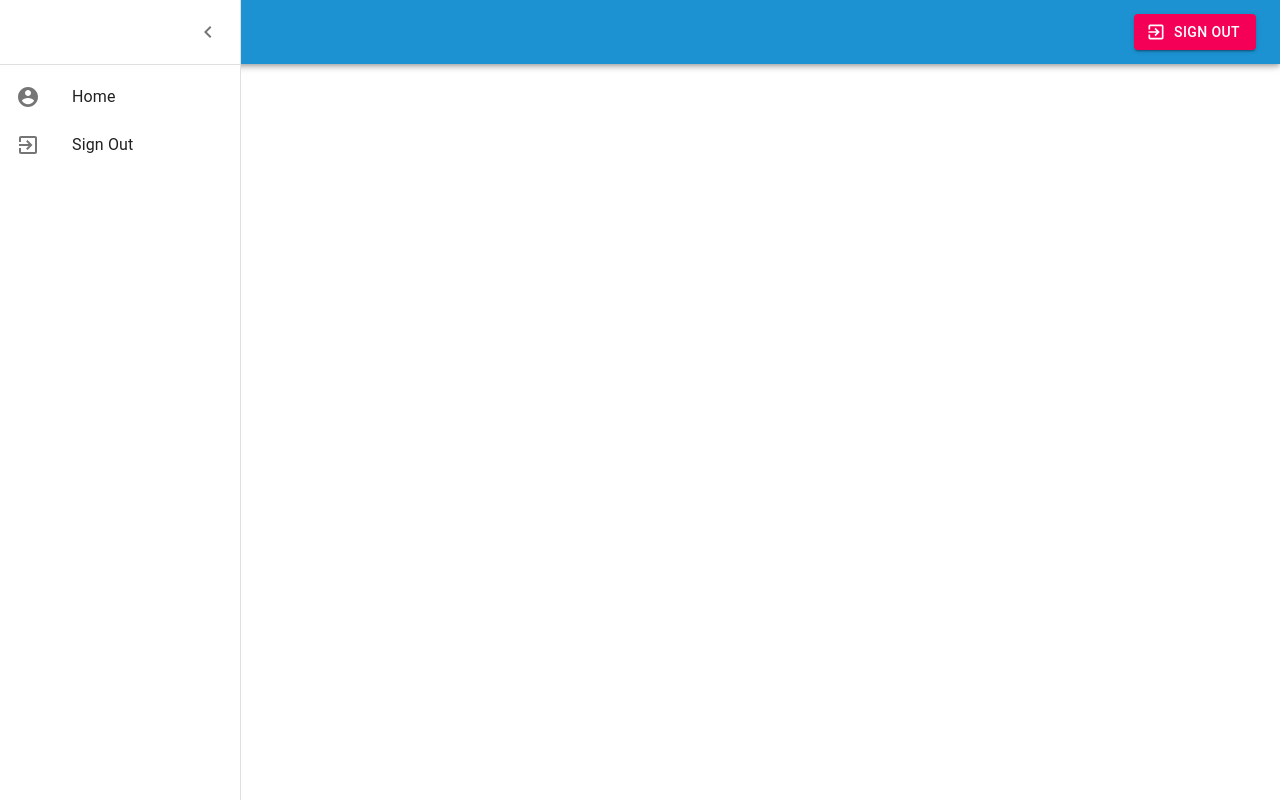
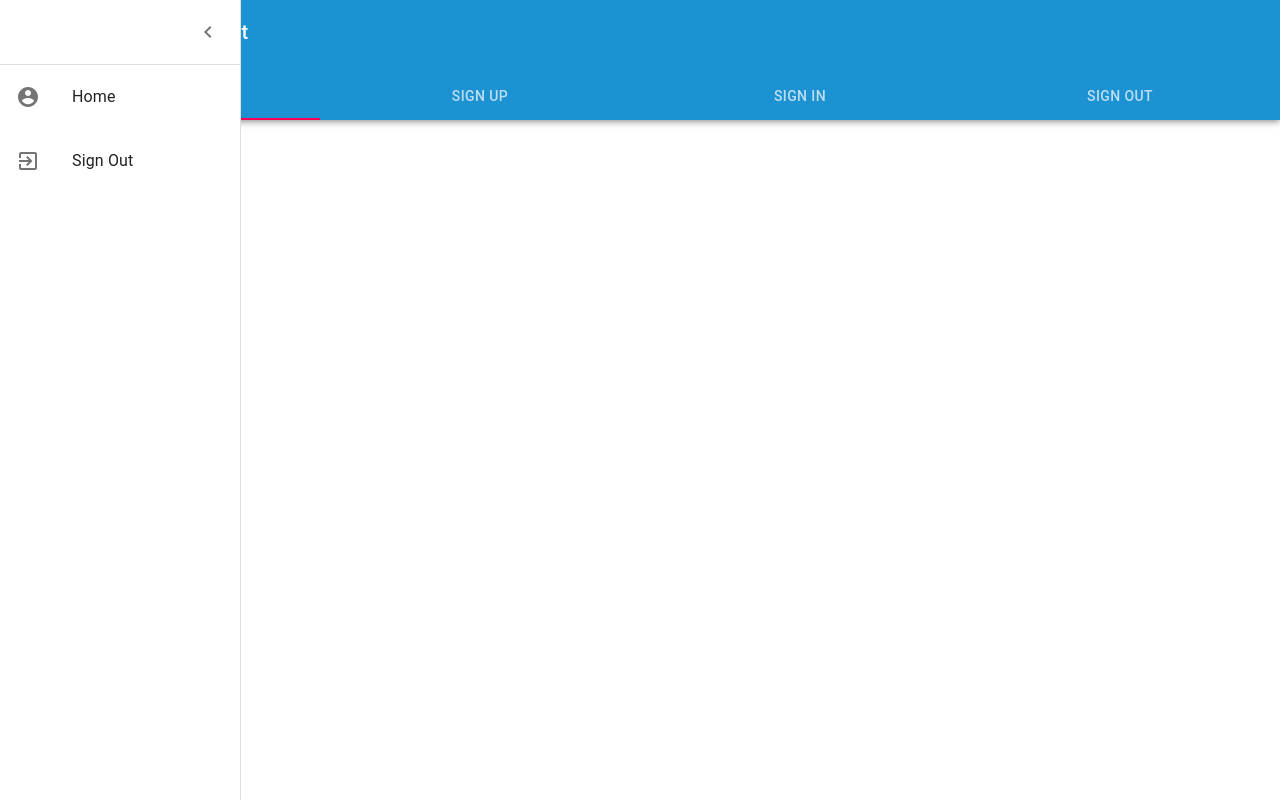
Before and after one commit to ian038/nationalpark_list, a React (Create React App) app in the folder client/: page / in a window 1280 px wide. Both pictures are taken after a click on the button "open drawer". Built offline with nearby package versions, Linux system fonts and the light colour scheme; no server answers.

Commit message:
Made navbar

```diff
--- /dev/null
+++ b/client/src/auth/index.js
@@ -0,0 +1,19 @@
+import { SERVER } from '../config'
+
+export const authenticate = (res, next) => {
+    if(typeof window !== 'undefined') {
+        localStorage.setItem('jwt', JSON.stringify(res))
+        next()
+    }
+}
+
+export const isAuthenticated = () => {
+    if(typeof window === 'undefined') {
+        return false
+    }
+    if(localStorage.getItem('jwt')) {
+        return JSON.parse(localStorage.getItem('jwt'))
+    } else {
+        return false
+    }
+}
--- /dev/null
+++ b/client/src/components/Home.js
@@ -0,0 +1,11 @@
+import React from 'react'
+import Dashboard from './Nav/Dashboard'
+
+export default function Home() {
+    return (
+         <div>
+            <Dashboard />
+            <h1>Home</h1>
+         </div>
+    )
+}
--- a/client/src/components/Dashboard.js
+++ b/client/src/components/Nav/Dashboard.js
@@ -1,38 +1,41 @@
 import React, { useState } from 'react';
+import { withRouter } from 'react-router-dom';
+import { isAuthenticated } from '../../auth'
+
 import clsx from 'clsx';
-import { makeStyles, useTheme } from '@material-ui/core/styles';
-import Drawer from '@material-ui/core/Drawer';
-import AppBar from '@material-ui/core/AppBar';
-import Toolbar from '@material-ui/core/Toolbar';
-import List from '@material-ui/core/List';
-import Typography from '@material-ui/core/Typography';
-import Divider from '@material-ui/core/Divider';
-import IconButton from '@material-ui/core/IconButton';
+import {
+  Tabs,
+  Tab,
+  Drawer,
+  AppBar,
+  Toolbar,
+  List,
+  Typography,
+  Divider,
+  IconButton,
+  ListItemText,
+  ListItemIcon,
+  ListItem,
+  makeStyles,
+  useTheme
+} from '@material-ui/core'
 import MenuIcon from '@material-ui/icons/Menu';
 import ChevronLeftIcon from '@material-ui/icons/ChevronLeft';
 import ChevronRightIcon from '@material-ui/icons/ChevronRight';
-import ListItem from '@material-ui/core/ListItem';
-import ListItemIcon from '@material-ui/core/ListItemIcon';
-import ListItemText from '@material-ui/core/ListItemText';
 import AccountCircleIcon from '@material-ui/icons/AccountCircle';
 import ExitToAppIcon from '@material-ui/icons/ExitToApp';
-import Button from '@material-ui/core/Button';
 
-const drawerWidth = 240;
 
 const useStyles = makeStyles((theme) => ({
-  root: {
-    flexGrow: 1
-  },
   menuButton: {
     marginRight: theme.spacing(2),
   },
   drawer: {
-    width: drawerWidth,
+    width: 240,
     flexShrink: 0,
   },
   drawerPaper: {
-    width: drawerWidth,
+    width: 240,
   },
   drawerHeader: {
     display: 'flex',
@@ -42,24 +45,34 @@ const useStyles = makeStyles((theme) => ({
     ...theme.mixins.toolbar,
     justifyContent: 'flex-end',
   },
+  toolbar: {
+    alignItems: 'flex-start',
+    paddingTop: theme.spacing(1),
+  },
   title: {
     flexGrow: 1,
-    color: '#fff'
+    color: '#fff',
+    paddingTop: theme.spacing(1),
+  },
+  tabs: {
+    flexGrow: 1,
+    alignSelf: 'flex-end'
   }
-}));
+}))
 
-export default function PersistentDrawerLeft() {
+export default function Dashboard() {
   const classes = useStyles();
   const theme = useTheme();
   const [open, setOpen] = useState(false);
+  const [value, setValue] = useState(0);
 
-  const handleDrawerOpen = () => {
-    setOpen(true);
-  };
+  const handleDrawer = () => {
+    open ? setOpen(false) : setOpen(true)
+  }
 
-  const handleDrawerClose = () => {
-    setOpen(false);
-  };
+  const handleChange = (event, newValue) => {
+    setValue(newValue);
+  }
 
   return (
     <div className={classes.root}>
@@ -68,21 +81,31 @@ export default function PersistentDrawerLeft() {
         className='appBar'
         style={{ background: '#1c92d2' }}
       >
-        <Toolbar>
+        <Toolbar className={classes.toolbar}>
           <IconButton
             color="inherit"
             aria-label="open drawer"
-            onClick={handleDrawerOpen}
+            onClick={handleDrawer}
             edge="start"
-            className={clsx(classes.menuButton, open && classes.hide)}
+            className={clsx(classes.menuButton, open)}
           >
             <MenuIcon />
           </IconButton>
           <Typography variant="h6" className={classes.title}>
-            Home
+            National Parks List
           </Typography>
-          <Button variant='contained' color="secondary" startIcon={<ExitToAppIcon />}>Sign Out</Button>
         </Toolbar>
+        <Tabs
+          variant="fullWidth"
+          value={value}
+          onChange={handleChange}
+          aria-label="nav tabs example"
+        >
+          <Tab label="Home" href="/"  />
+          <Tab label="Sign Up" href="/signup"  />
+          <Tab label="Sign In" href="/signin"  />
+          <Tab label="Sign Out" href="/signout"  />
+        </Tabs>
       </AppBar>
       <Drawer
         className={classes.drawer}
@@ -94,26 +117,24 @@ export default function PersistentDrawerLeft() {
         }}
       >
         <div className={classes.drawerHeader}>
-          <IconButton onClick={handleDrawerClose}>
+          <IconButton onClick={handleDrawer}>
             {theme.direction === 'ltr' ? <ChevronLeftIcon /> : <ChevronRightIcon />}
           </IconButton>
         </div>
         <Divider />
         <List>
-          {['Home', 'Sign Out'].map((text, index) => (
-            <ListItem button key={text}>
-              <ListItemIcon>{index % 2 === 0 ? <AccountCircleIcon /> : <ExitToAppIcon />}</ListItemIcon>
-              <ListItemText primary={text} />
-            </ListItem>
-          ))}
+          <ListItem button>
+            <ListItemIcon><AccountCircleIcon /></ListItemIcon>
+            <ListItemText primary='Home' />
+          </ListItem>
+        </List>
+        <List>
+          <ListItem button>
+            <ListItemIcon><ExitToAppIcon /></ListItemIcon>
+            <ListItemText primary='Sign Out' />
+          </ListItem>
         </List>
       </Drawer>
-      <main
-        className={clsx(classes.content, {
-          [classes.contentShift]: open,
-        })}
-      >
-      </main>
     </div>
   );
 }
--- /dev/null
+++ b/client/src/components/User/SignIn.js
@@ -0,0 +1,9 @@
+import React from 'react'
+
+export default function SignIn() {
+    return (
+        <div>
+            <h1>This is SignIn</h1>
+        </div>
+    )
+}
--- /dev/null
+++ b/client/src/config.js
@@ -0,0 +1 @@
+export const SERVER = process.env.REACT_APP_SERVER_URL
--- a/client/src/router.js
+++ b/client/src/router.js
@@ -2,13 +2,16 @@ import React from 'react'
 import { BrowserRouter, Switch, Route } from 'react-router-dom'
 
 
-import Dashboard from './components/Dashboard'
+import Dashboard from './components/Nav/Dashboard'
+import Home from './components/Home'
+import SignIn from './components/User/SignIn'
 
 export default function Router() {
     return (
         <BrowserRouter>
             <Switch>
-                <Route exact path='/' component={Dashboard} />
+                <Route exact path='/' component={Home} />
+                <Route exact path='/signin' component={SignIn} />
             </Switch>
         </BrowserRouter>
     )
```
